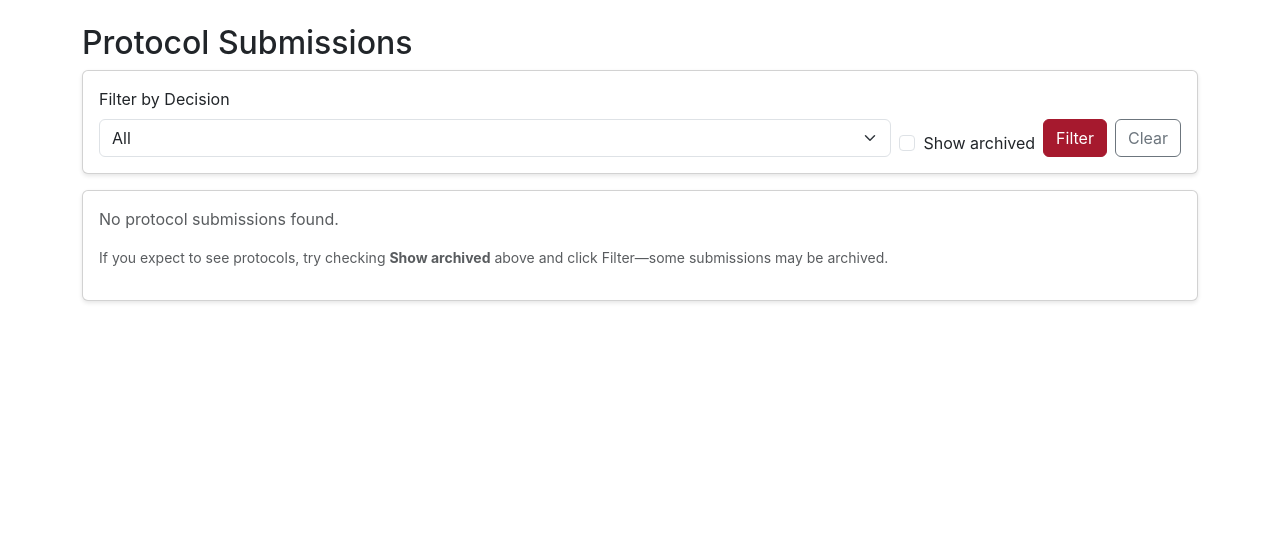
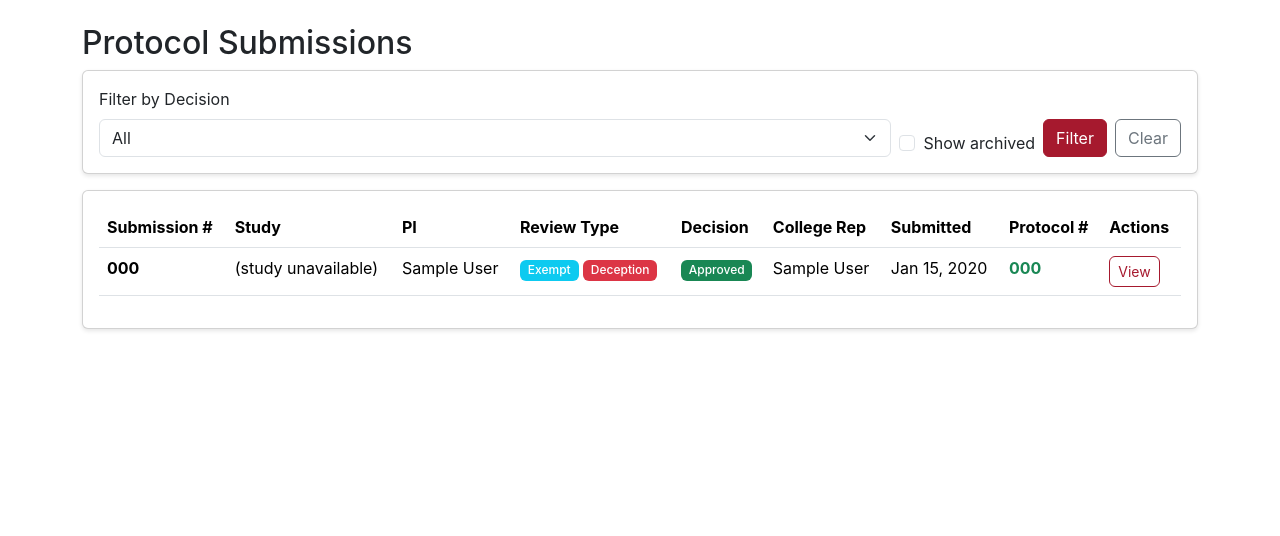
Before and after one commit to chriscastille6/SONA-System, a Django app: page /studies/protocol/submissions/ in a window 1280 px wide. Shown: the part 77-613 px from the top of the page. Run offline with Django 5.2, Linux system fonts and the light colour scheme; a user stored in the database is signed in; tables that the repository leaves empty hold one stand-in row (values such as "Sample post"); data that the repository does not hold is empty; parts of the project's set-up code (start-up, migrations or seed data) failed here and were passed over; some libraries are stand-ins or nearby versions.

Commit message:
Fix submission number display (Pending instead of None); add backfill command

```diff
--- a/apps/studies/models.py
+++ b/apps/studies/models.py
@@ -1272,6 +1272,14 @@ class ProtocolSubmission(models.Model):
             return f"Submission {self.submission_number} - {self.study.title} (v{self.version})"
         return f"Draft Protocol - {self.study.title} (v{self.version})"
 
+    @property
+    def display_submission_number(self):
+        """Safe display value: real number or 'Pending' (never None or 'None')."""
+        val = self.submission_number
+        if val and str(val).strip().lower() != 'none':
+            return val
+        return 'Pending'
+
     def save(self, *args, **kwargs):
         """Auto-generate submission number (only when submitting) and increment version."""
         # Only generate submission number when status is 'submitted' and it doesn't exist
@@ -1339,6 +1347,16 @@ class ProtocolSubmission(models.Model):
         self.protocol_number = f'IRBE{date_str}-{count:03d}{college_code}'
         self.save(update_fields=['protocol_number'])
         return self.protocol_number
+
+    @property
+    def safe_study_title(self):
+        """Study title, or placeholder if study is deleted/unavailable."""
+        if not self.study_id:
+            return "(no study)"
+        try:
+            return self.study.title
+        except Exception:
+            return "(study unavailable)"
 
     @property
     def can_be_approved_by_college_rep(self):
--- a/apps/studies/views.py
+++ b/apps/studies/views.py
@@ -971,7 +971,14 @@ def protocol_submit(request, study_id):
 def protocol_submission_detail(request, submission_id):
     """View protocol submission details."""
     submission = get_object_or_404(ProtocolSubmission, id=submission_id)
-    study = submission.study
+    # Backfill submission_number if this is submitted but never got one (e.g. created via bulk update)
+    if submission.status == 'submitted' and not submission.submission_number:
+        submission.save()  # Model.save() generates submission_number
+        submission.refresh_from_db()
+    try:
+        study = submission.study if submission.study_id else None
+    except Exception:
+        study = None  # Study was deleted; protocol may still be viewable
 
     # Check access (include co-investigators listed on the submission)
     is_co_i = bool(
@@ -982,7 +989,7 @@ def protocol_submission_detail(request, submission_id):
     can_view = (
         request.user.is_staff or
         getattr(request.user, 'is_admin', False) or
-        (request.user.is_researcher and study.researcher == request.user) or
+        (request.user.is_researcher and study and study.researcher == request.user) or
         is_co_i or
         submission.college_rep == request.user or
         submission.chair_reviewer == request.user or
@@ -1002,7 +1009,7 @@ def protocol_submission_detail(request, submission_id):
     return render(request, 'studies/protocol_submission_detail.html', {
         'submission': submission,
         'study': study,
-        'is_pi': request.user.is_researcher and study.researcher == request.user,
+        'is_pi': request.user.is_researcher and study and study.researcher == request.user,
         'is_co_i': is_co_i,
         'is_college_rep': submission.college_rep == request.user,
         'is_chair': submission.chair_reviewer == request.user,
@@ -1298,7 +1305,14 @@ def protocol_submission_list(request):
     if decision_filter:
         submissions = submissions.filter(decision=decision_filter)
 
-    submissions = submissions.select_related('study', 'study__researcher', 'college_rep', 'chair_reviewer').prefetch_related('reviewers').order_by('-submitted_at')
+    # Don't select_related('study') - protocols with deleted studies would be excluded by INNER JOIN.
+    # Use submission.safe_study_title in template for protocols with missing studies.
+    submissions = submissions.select_related('college_rep', 'chair_reviewer').prefetch_related('reviewers').order_by('-submitted_at')
+
+    # Backfill submission_number for any submitted protocols that never got one (e.g. created via bulk update)
+    for sub_id in submissions.filter(status='submitted', submission_number__isnull=True).values_list('id', flat=True):
+        obj = ProtocolSubmission.objects.get(id=sub_id)
+        obj.save()
 
     # Get pending amendments for the user
     if request.user.is_staff or getattr(request.user, 'is_admin', False):
--- a/templates/studies/protocol_submission_list.html
+++ b/templates/studies/protocol_submission_list.html
@@ -101,13 +101,13 @@
                             {% for submission in submissions %}
                             <tr>
                                 <td>
-                                    <strong>{{ submission.submission_number }}</strong>
+                                    <strong>{{ submission.display_submission_number }}</strong>
                                     {% if submission.is_archived %}
                                     <span class="badge bg-secondary ms-1">Archived</span>
                                     {% endif %}
                                 </td>
-                                <td>{{ submission.study.title|truncatewords:5 }}</td>
-                                <td>{{ submission.submitted_by.get_full_name|default:"Unknown" }}</td>
+                                <td>{{ submission.safe_study_title|truncatewords:5 }}</td>
+                                <td>{% if submission.submitted_by %}{{ submission.submitted_by.get_full_name }}{% else %}Unknown{% endif %}</td>
                                 <td>
                                     <span class="badge bg-info">{{ submission.get_review_type_display }}</span>
                                     {% if submission.involves_deception %}
@@ -125,8 +125,8 @@
                                     <span class="badge bg-danger">Rejected</span>
                                     {% endif %}
                                 </td>
-                                <td>{{ submission.college_rep.get_full_name|default:"Not assigned" }}</td>
-                                <td>{{ submission.submitted_at|date:"M d, Y" }}</td>
+                                <td>{% if submission.college_rep %}{{ submission.college_rep.get_full_name }}{% else %}Not assigned{% endif %}</td>
+                                <td>{% if submission.submitted_at %}{{ submission.submitted_at|date:"M d, Y" }}{% else %}<span class="text-muted">—</span>{% endif %}</td>
                                 <td>
                                     {% if submission.protocol_number %}
                                     <strong class="text-success">{{ submission.protocol_number }}</strong>
```
Also changed, not shown: apps/studies/management/commands/backfill_submitted_protocols.py (added, +65 -0 lines), templates/studies/protocol_submission_detail.html (+11 -7 lines).
